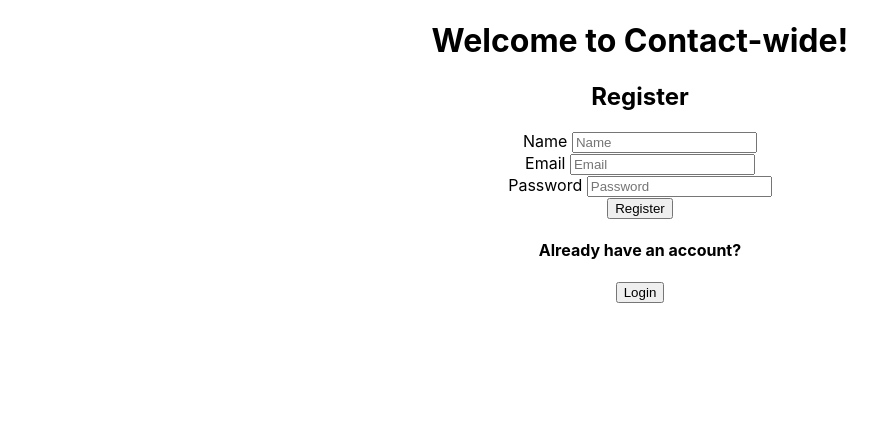
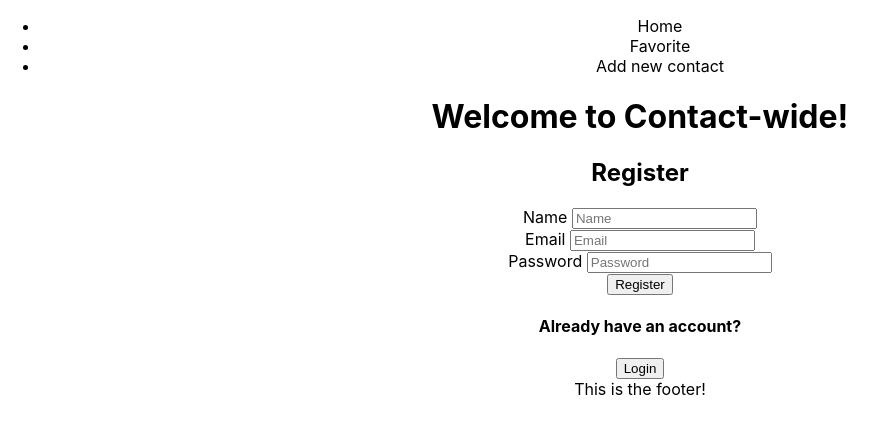
Before and after one commit to Mubarek-Hassen/contacts-client, a React (Create React App) app: page / in a window 1280 px wide. Shown: the top 434 px of the page, without its empty margins (0-886 px from the left). Built offline with nearby package versions, Linux system fonts and the light colour scheme.

Commit message:
layout added

```diff
--- a/src/App.js
+++ b/src/App.js
@@ -1,11 +1,16 @@
 
 import './App.css';
+import Layout from './components/layout/Layout';
 import UserForm from './pages/UserForm';
 
 function App() {
   return (
     <div className="App">
+      <Layout>
       <UserForm />
+
+      </Layout>
+
     </div>
   );
 }
--- /dev/null
+++ b/src/components/layout/Footer.jsx
@@ -0,0 +1,9 @@
+import React from 'react'
+
+function Footer() {
+  return (
+    <div>This is the footer!</div>
+  )
+}
+
+export default Footer
--- /dev/null
+++ b/src/components/layout/Layout.jsx
@@ -0,0 +1,15 @@
+import React from 'react'
+import Header from './Header'
+import Footer from './Footer'
+
+function Layout(props) {
+  return (
+    <div>
+      <Header />
+      {props.children}
+      <Footer />
+    </div>
+  )
+}
+
+export default Layout
```
